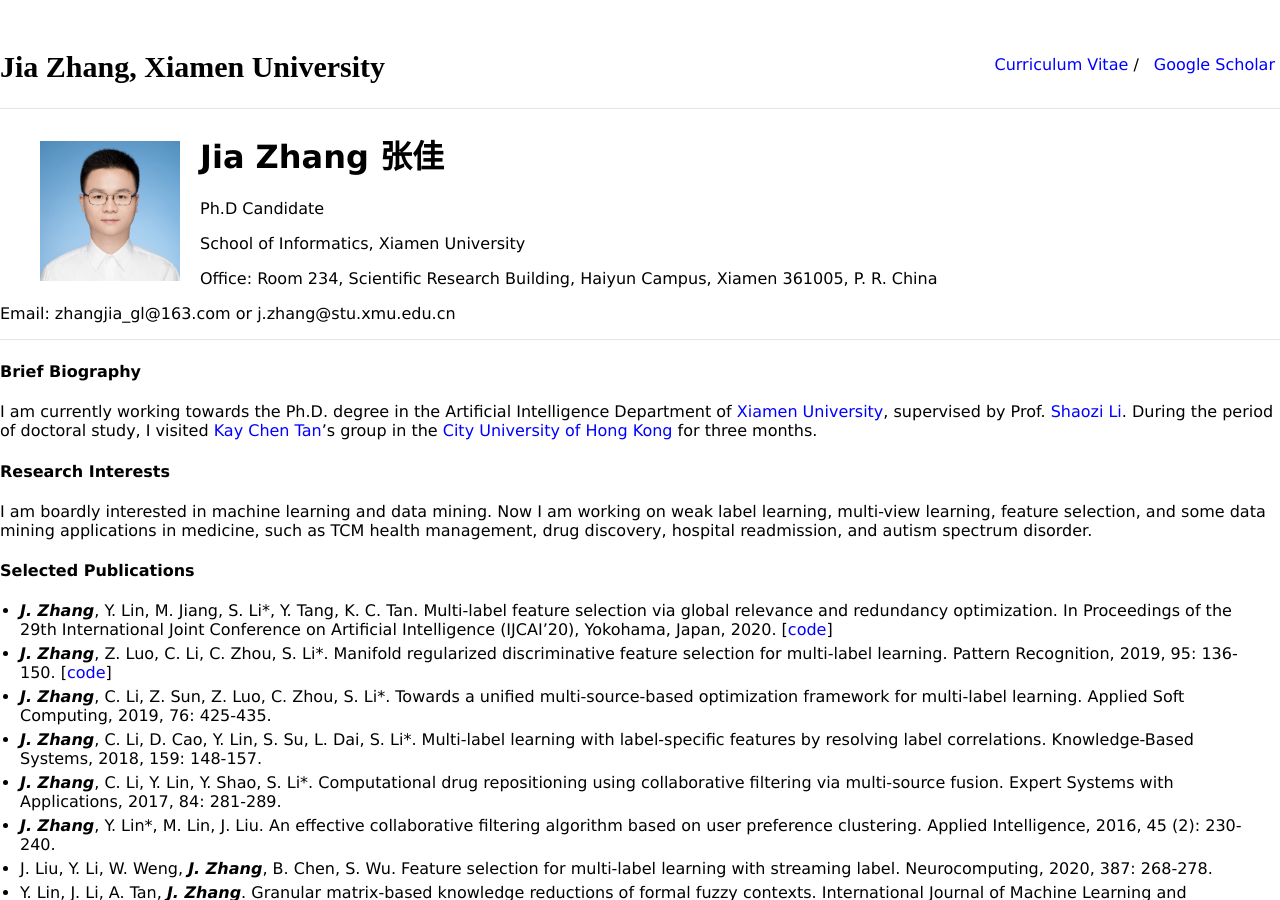
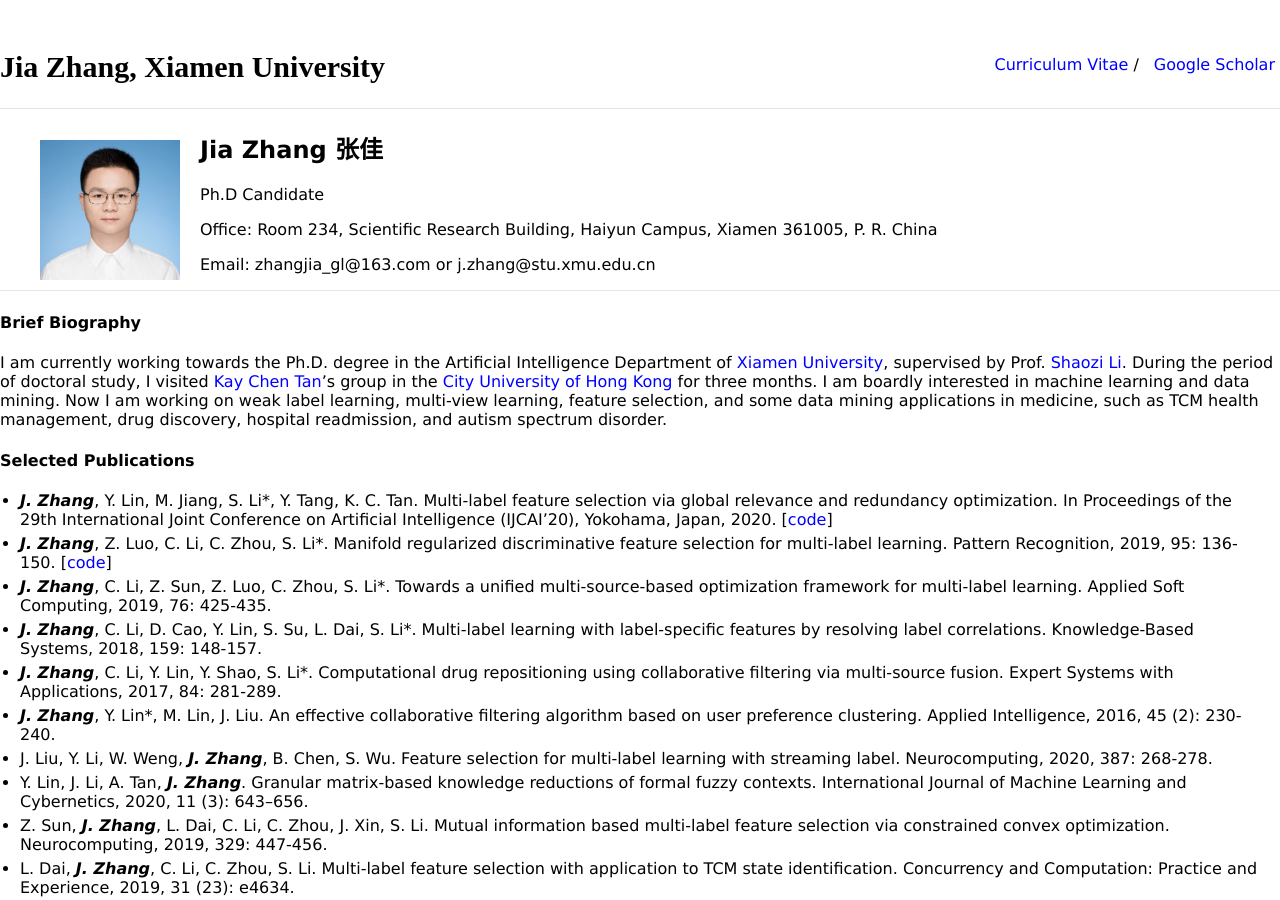
Before and after one commit to jiazhang-ml/jiazhang-ml.github.io, a Jekyll site: the page built from index.md, in a window 1280 px wide and 900 px high. Built offline with Jekyll 4.4.1, drawn with Linux system fonts in a browser that asks for light colours.

Commit message:
Update index.md

```diff
--- a/index.md
+++ b/index.md
@@ -4,11 +4,9 @@ layout: default
 
 <img class="profile-picture" src="jiazhang.jpg">
 
-# Jia Zhang 张佳
+## Jia Zhang 张佳
 
 Ph.D Candidate
-
-School of Informatics, Xiamen University
 
 Office: Room 234, Scientific Research Building, Haiyun Campus, Xiamen 361005, P. R. China
 
@@ -18,11 +16,7 @@ Email: zhangjia_gl@163.com or j.zhang@stu.xmu.edu.cn
 
 #### Brief Biography
 
-I am currently working towards the Ph.D. degree in the Artificial Intelligence Department of [Xiamen University](https://www.xmu.edu.cn/), supervised by Prof. [Shaozi Li](http://imt.xmu.edu.cn/szdw.html). During the period of doctoral study, I visited [Kay Chen Tan](http://www.cityu.edu.hk/stfprofile/kaytan.htm)'s group in the [City University of Hong Kong](https://www.cityu.edu.hk/) for three months.
-
-#### Research Interests
-
-I am boardly interested in machine learning and data mining. Now I am working on weak label learning, multi-view learning, feature selection, and some data mining applications in medicine, such as TCM health management, drug discovery, hospital readmission, and autism spectrum disorder.
+I am currently working towards the Ph.D. degree in the Artificial Intelligence Department of [Xiamen University](https://www.xmu.edu.cn/), supervised by Prof. [Shaozi Li](http://imt.xmu.edu.cn/szdw.html). During the period of doctoral study, I visited [Kay Chen Tan](http://www.cityu.edu.hk/stfprofile/kaytan.htm)'s group in the [City University of Hong Kong](https://www.cityu.edu.hk/) for three months. I am boardly interested in machine learning and data mining. Now I am working on weak label learning, multi-view learning, feature selection, and some data mining applications in medicine, such as TCM health management, drug discovery, hospital readmission, and autism spectrum disorder.
 
 #### Selected Publications
 
```
